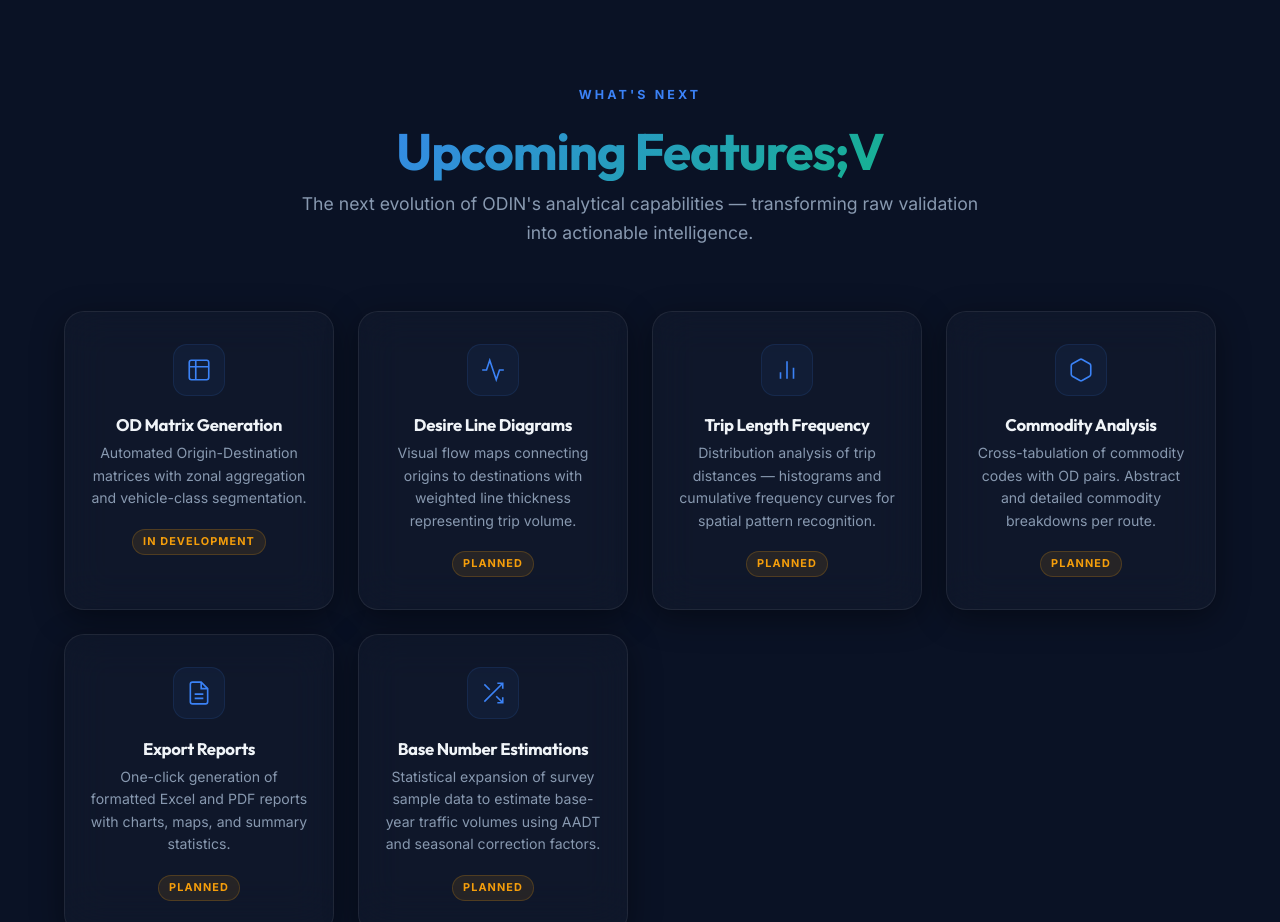
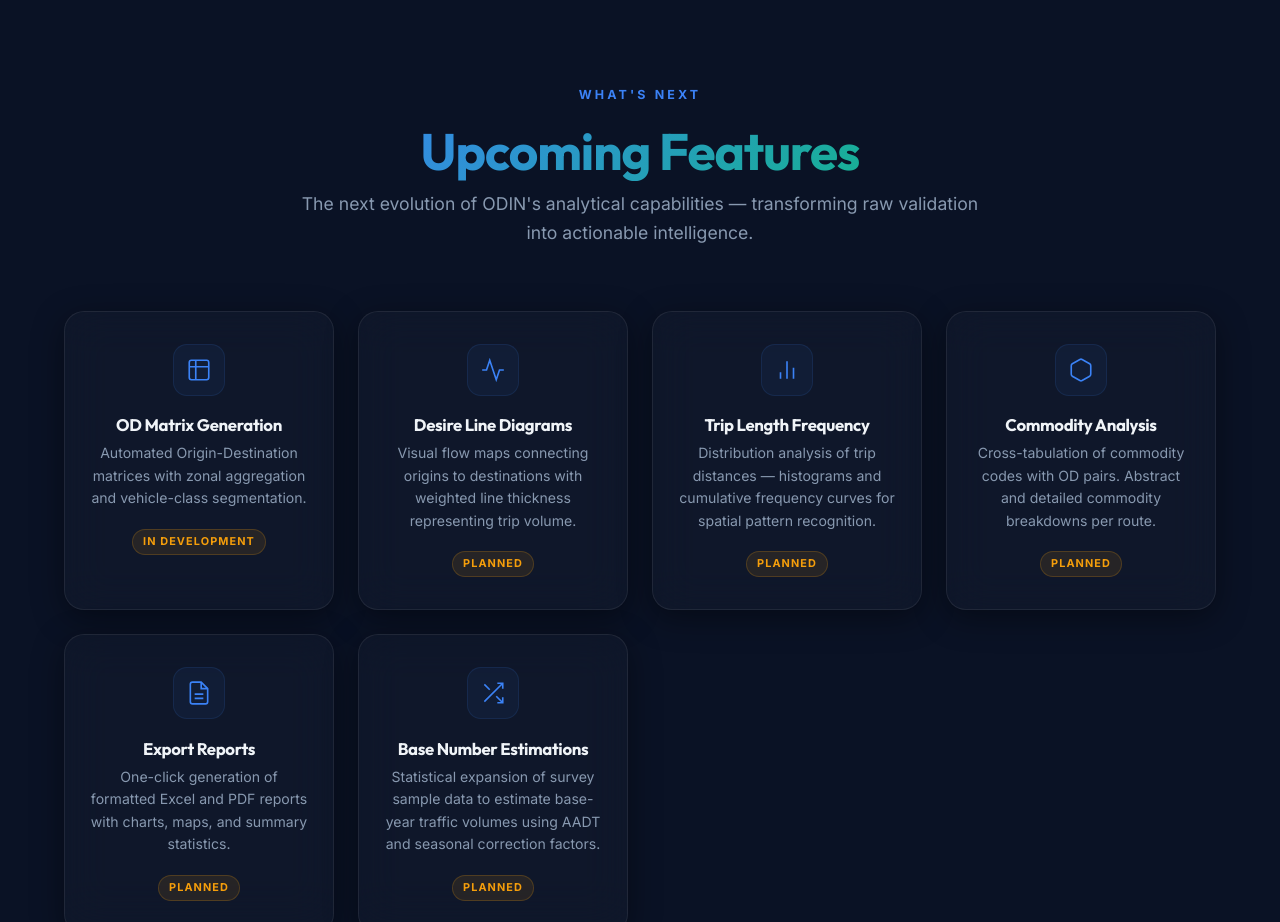
Before and after one commit to iamsankar999/ODIN-website, a plain HTML site: page index.html in a window 1280 px wide. Shown: the part 3900-4822 px from the top of the page. Drawn offline with Linux system fonts and the light colour scheme.

Commit message:
index.html

```diff
--- a/index.html
+++ b/index.html
@@ -257,7 +257,7 @@
             <div class="container">
                 <div class="section-header reveal">
                     <span class="section-eyebrow">What's Next</span>
-                    <h2>Upcoming Features;V</h2>
+                    <h2>Upcoming Features</h2>
                     <p>The next evolution of ODIN's analytical capabilities — transforming raw validation into
                         actionable intelligence.</p>
                 </div>
```
